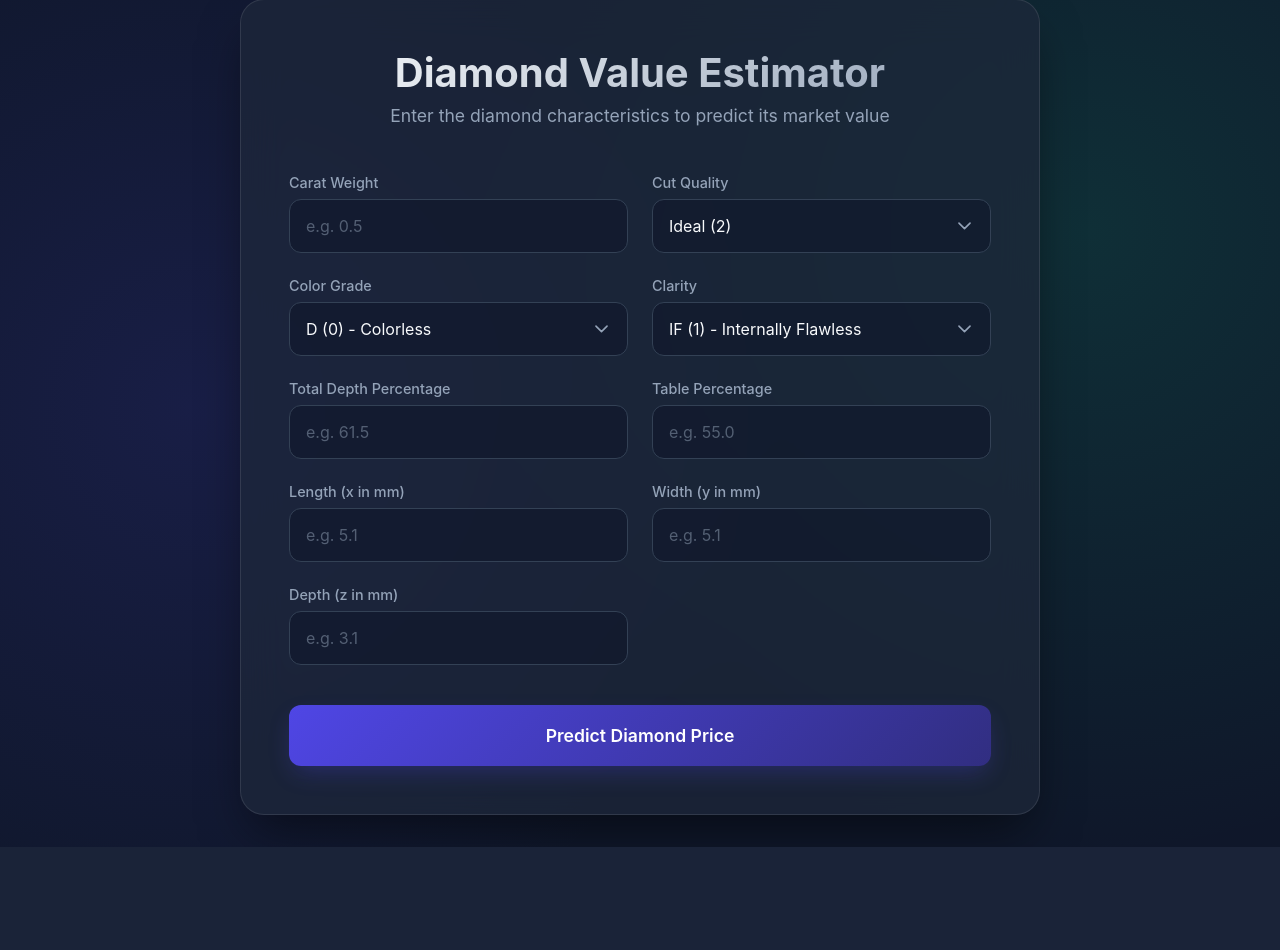
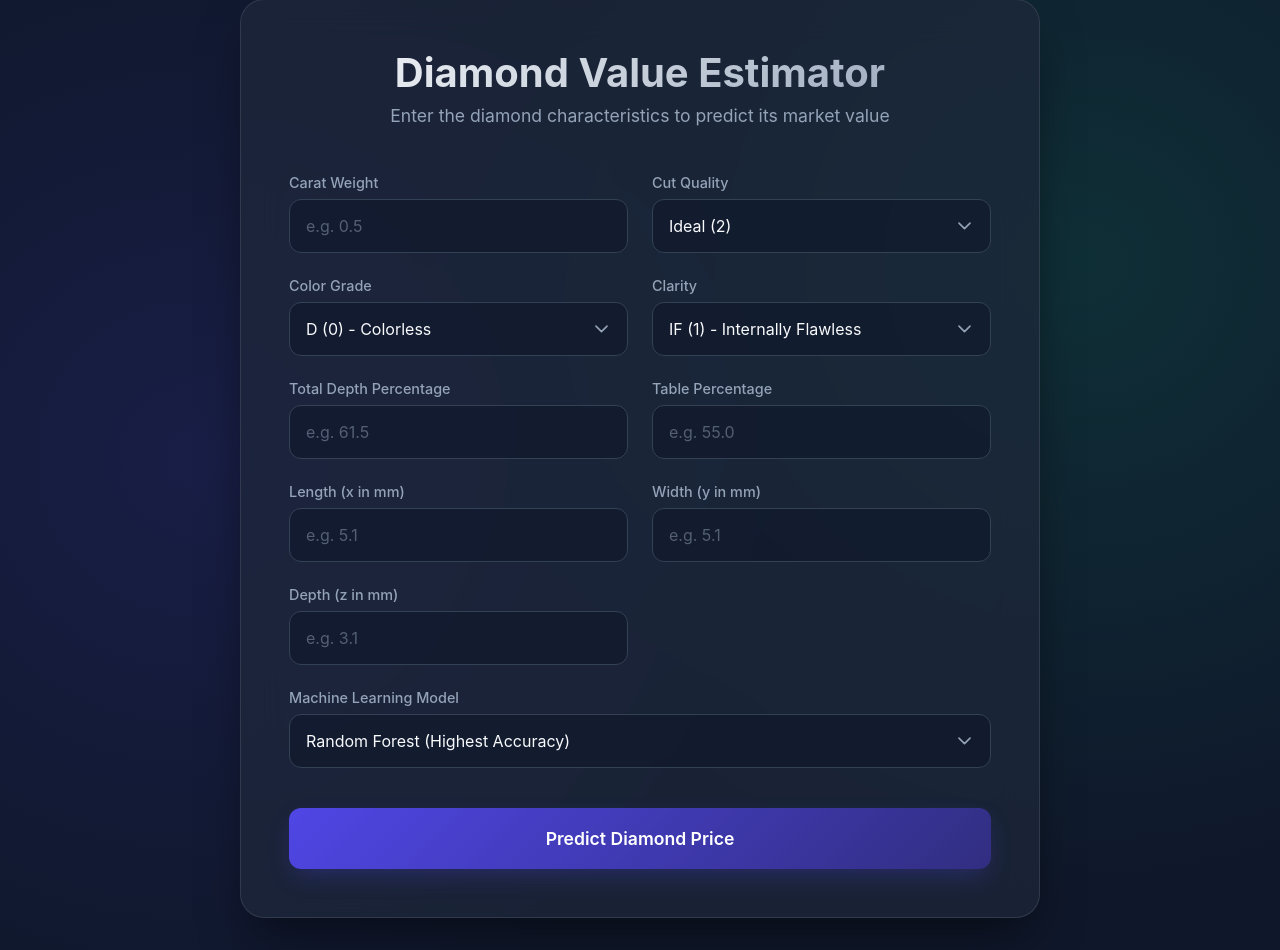
Before and after one commit to ipan1324/Prediksi-Harga-BerlianHarga-USD-, a Flask app: page / in a window 1280 px wide. Shown: the part 33-983 px from the top of the page. Before the commit the page ends 880 px from the top, so only its background shows below. Run offline with Flask 3, Linux system fonts and the light colour scheme; parts of the project's set-up code (start-up, migrations or seed data) failed here and were passed over.

Commit message:
feat: Add scikit-learn ANN and Random Forest models with UI dropdown

```diff
--- a/app/app.py
+++ b/app/app.py
@@ -1,10 +1,18 @@
 from flask import Flask, render_template, request
 import joblib
-import numpy as np
+import pandas as pd
 
 app = Flask(__name__)
 
-model = joblib.load("../models/linear_regression_model.pkl")
+# Load Scaler
+scaler = joblib.load("../models/scaler.pkl")
+
+# Load Models
+models = {
+    'linear_regression': joblib.load("../models/linear_regression_model.pkl"),
+    'ann': joblib.load("../models/ann_model.pkl"),
+    'random_forest': joblib.load("../models/random_forest_model.pkl")
+}
 
 @app.route('/')
 def home():
@@ -12,8 +20,9 @@ def home():
 
 @app.route('/predict', methods=['POST'])
 def predict():
+    try:
+        model_type = request.form['model_type']
 
-    try:
         carat = float(request.form['carat'])
         cut = float(request.form['cut'])
         color = float(request.form['color'])
@@ -24,7 +33,6 @@ def predict():
         y = float(request.form['y'])
         z = float(request.form['z'])
 
-        import pandas as pd
         data = pd.DataFrame([[
             carat,
             cut,
@@ -37,16 +45,27 @@ def predict():
             z
         ]], columns=['carat', 'cut', 'color', 'clarity', 'depth', 'table', 'x', 'y', 'z'])
 
-        prediction = model.predict(data)
+        # Scale data
+        data_scaled = scaler.transform(data)
+
+        # Predict
+        model = models[model_type]
+        prediction = model.predict(data_scaled)
+
+        model_names = {
+            'linear_regression': 'Linear Regression',
+            'ann': 'Artificial Neural Network (MLP)',
+            'random_forest': 'Random Forest'
+        }
 
         return render_template(
             "index.html",
-            prediction_text=f'Prediksi Harga Berlian: ${prediction[0]:,.2f}'
+            prediction_text=f'Prediksi Harga Berlian ({model_names[model_type]}): ${prediction[0]:,.2f}'
         )
     except Exception as e:
         return render_template(
             "index.html",
-            error_text="Terjadi kesalahan saat memproses input. Pastikan semua field diisi dengan angka yang valid."
+            error_text=f"Terjadi kesalahan saat memproses input: {str(e)}"
         )
 
 if __name__ == "__main__":
--- a/app/templates/index.html
+++ b/app/templates/index.html
@@ -297,6 +297,15 @@
                 <input type="number" step="0.01" name="z" id="z" placeholder="e.g. 3.1" required="required" />
             </div>
 
+            <div class="form-group full-width">
+                <label for="model_type">Machine Learning Model</label>
+                <select name="model_type" id="model_type" required="required">
+                    <option value="random_forest">Random Forest (Highest Accuracy)</option>
+                    <option value="ann">Artificial Neural Network (MLP)</option>
+                    <option value="linear_regression">Linear Regression</option>
+                </select>
+            </div>
+
             <button type="submit">Predict Diamond Price</button>
         </form>
 
--- a/requirements.txt
+++ b/requirements.txt
@@ -3,3 +3,4 @@ numpy==2.4.5
 pandas==3.0.3
 scikit-learn==1.8.0
 joblib==1.5.3
+tensorflow==2.21.0
```
Also changed, not shown: train_model.py (+39 -13 lines), 3 other files.
